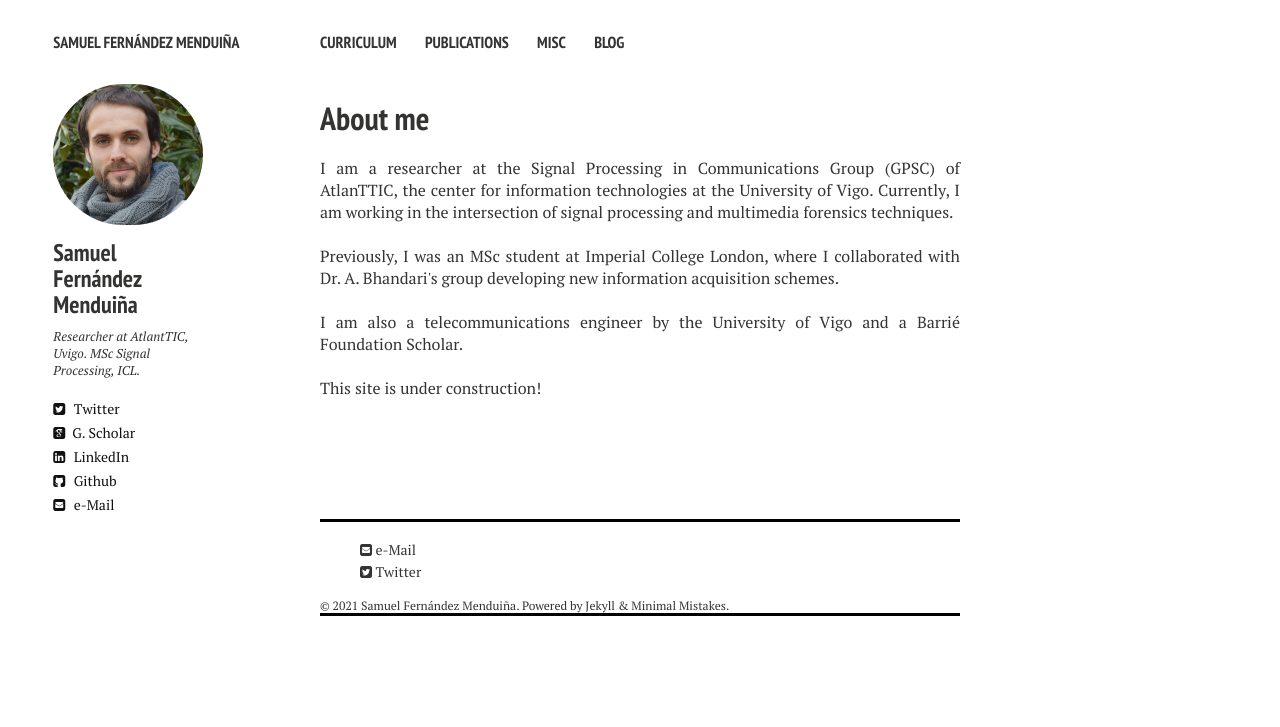
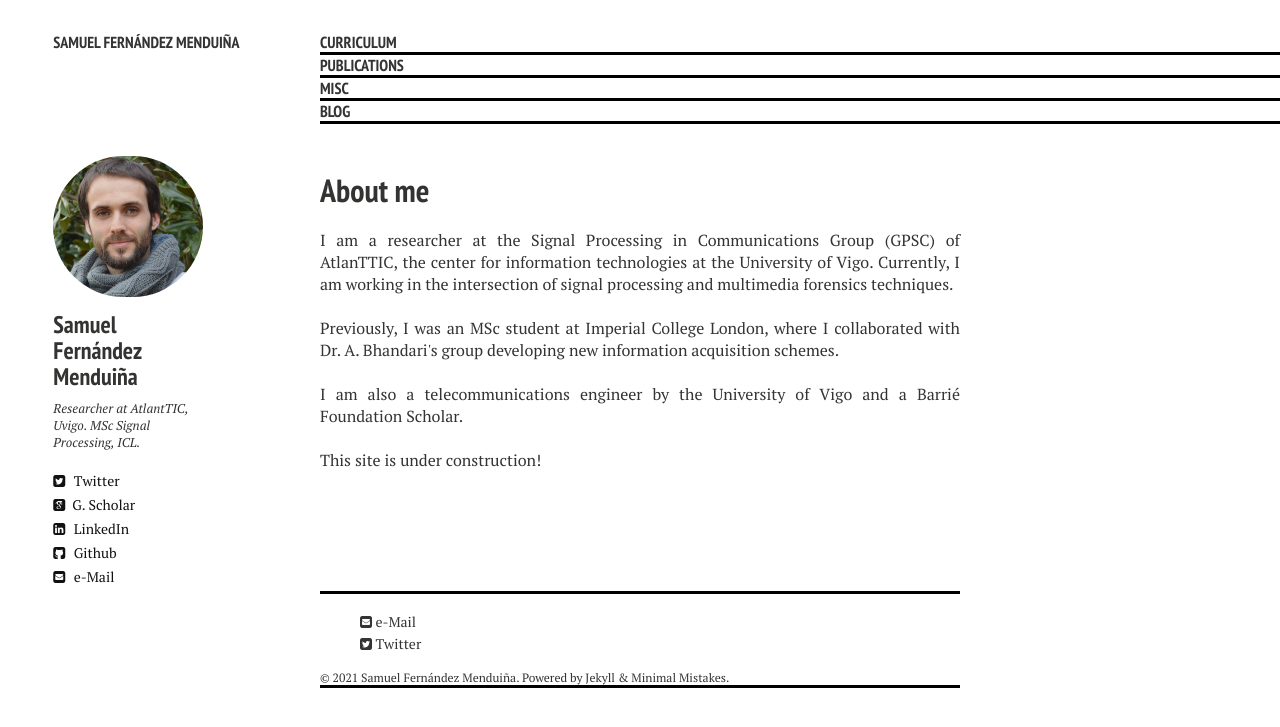
Before and after one commit to sf219/sfweb, a Jekyll site: the page built from index.md, in a window 1280 px wide. Shown: the top 727 px of the page. Built offline with Jekyll 4.4.1, drawn with Linux system fonts in a browser that asks for light colours; nearby versions of some CDN libraries.

Commit message:
Update _navigation.html

```diff
--- a/_includes/_navigation.html
+++ b/_includes/_navigation.html
@@ -19,8 +19,8 @@
 		<nav role="navigation" id="site-nav" class="nav">
 		    <ul>
 		        {% for link in site.links %}
-				<li style="border-bottom:3px solid black"><a href="{% if link.external %}{{ link.url }}{% else %}{{ site.url }}{{ link.url }}{% endif %}" {% if link.external %}target="_blank"{% endif %}>{{ link.title }}</a></li>
-		        {% endfor %}
+				<div style="border-bottom:3px solid black"><li><a href="{% if link.external %}{{ link.url }}{% else %}{{ site.url }}{{ link.url }}{% endif %}" {% if link.external %}target="_blank"{% endif %}>{{ link.title }}</a></li></div>
+			{% endfor %}
 		    </ul>
 		</nav>
 	</div><!-- /.top-navigation -->
```
